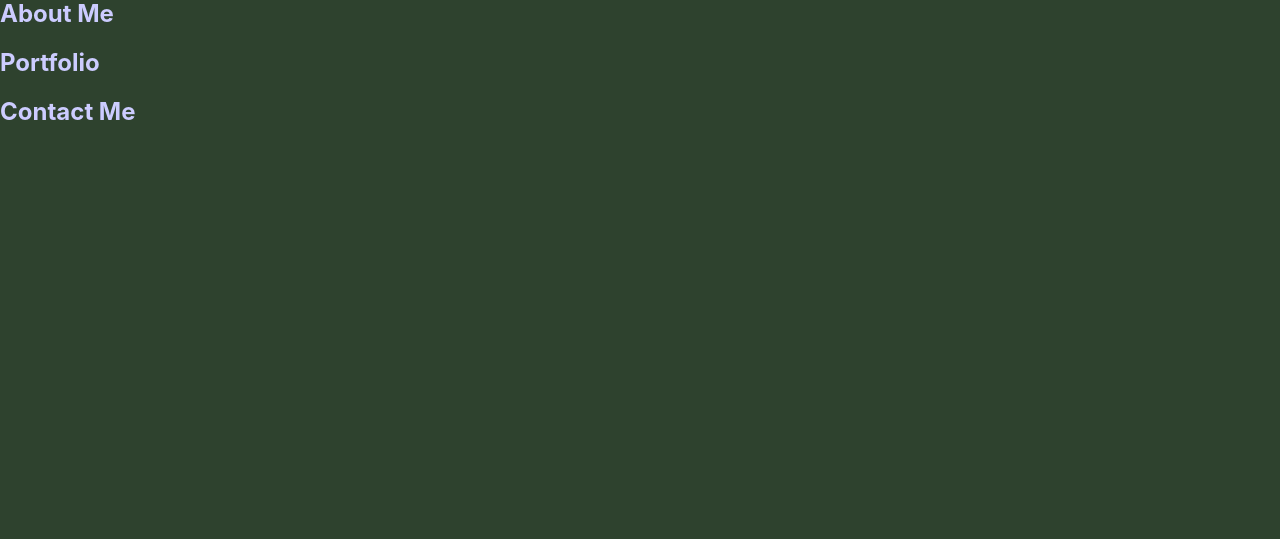
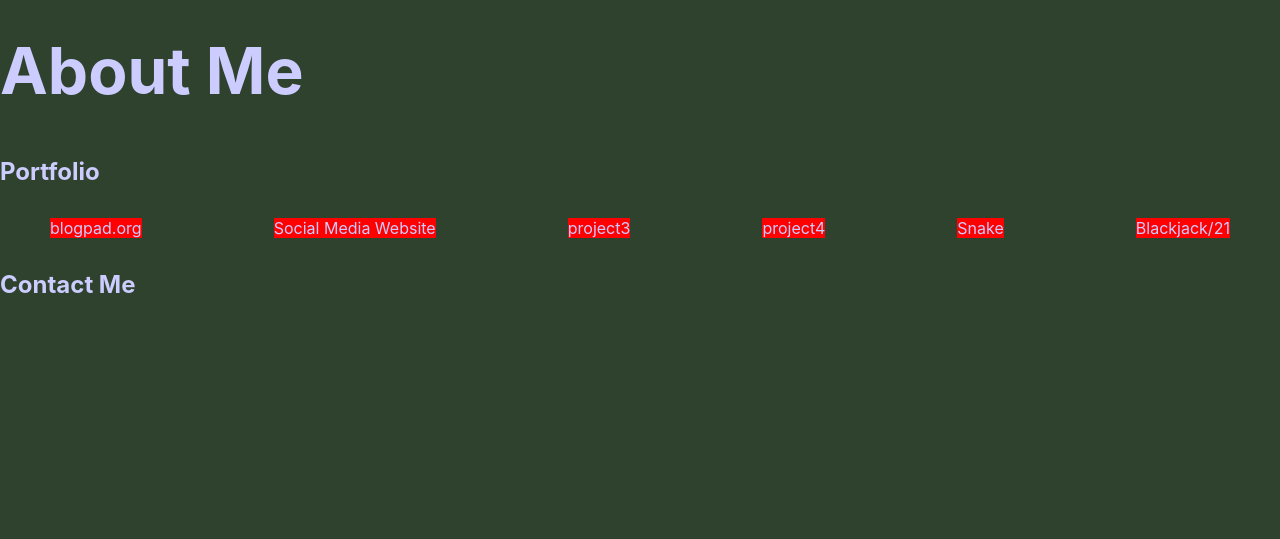
Before and after one commit to AcousticCh/Portfolio-Website, a Flask app: page / in a window 1280 px wide. Shown: the part 103-642 px from the top of the page. Run offline with Flask 2, Linux system fonts and the light colour scheme.

Commit message:
testing project layouts

```diff
--- a/portfolio/static/styles.css
+++ b/portfolio/static/styles.css
@@ -4,7 +4,8 @@
     background-color: #2e422e;
     /* use system fonts */
     font-family: -apple-system, BlinkMacSystemFont,"Segoe UI","Roboto",
-   "Oxygen","Ubuntu","Helvetica Neue", Arial, sans-serif;
+    "Oxygen","Ubuntu","Helvetica Neue", Arial, sans-serif;
+    color: #ccccff;
 }
 /*  body #2e422e
     header-title bg #253625
@@ -82,13 +83,27 @@
   }
 
 .section1 {
-  color: #ccccff;
+  max-width: 50rem;
+  margin-bottom: 3rem;
 }
 
-.section2 {
-  color: #ccccff;
+.section1 h2 {
+  font-size: 4rem;
+  margin-bottom: 0.5rem;
 }
 
-.section3 {
-  color: #ccccff;
+.section1 p {
+  opacity: 0.8;
+  line-height: 1.5rem;
 }
+
+.project-grid {
+display: flex;
+gap: 2rem;
+margin: 2rem auto;
+justify-content: space-around;
+min-width: 100;
+}
+.project-grid div {
+background-color: red;
+}
--- a/portfolio/templates/index.html
+++ b/portfolio/templates/index.html
@@ -22,23 +22,28 @@
             </nav>
         </div>
     </header>
-    <div class="section1">
-        <h2>About Me</h2>
-        <article>
+    <main>
+        <div class="section1">
+            <h2>About Me</h2>
+            <p></p>
+        </div>
+        <h2>Portfolio</h2>
+        <div class="section2">
+            <div class="project-grid">
+                <div class="project">blogpad.org</div>
+                <div class="project">Social Media Website</div>
+                <div class="project">project3</div>
+                <div class="project">project4</div>
+                <div class="project">Snake</div>
+                <div class="project">Blackjack/21</div>
+            </div>
+        </div>
+        <div class="section3">
+            <h2>Contact Me</h2>
+            <article>
 
-        </article>
-    </div>
-    <div>
-        <h2 class="section2">Portfolio</h2>
-        <article>
-
-        </article>
-    </div>
-    <div>
-        <h2 class="section3">Contact Me</h2>
-        <article>
-
-        </article>
-    </div>
+            </article>
+        </div>
+    </main>
     <script type="text/javascript" src="static/script.js"></script>
 </body>
```
